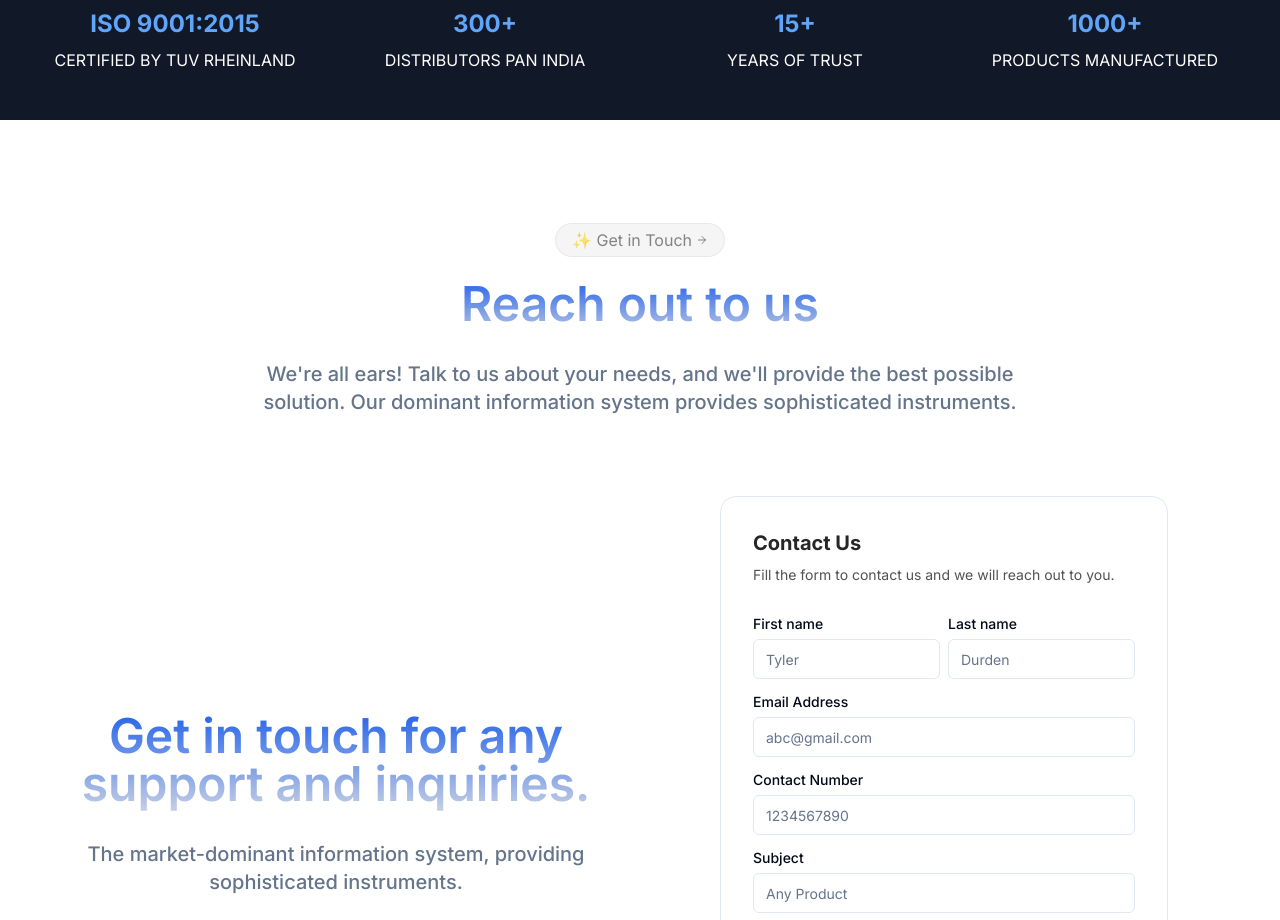
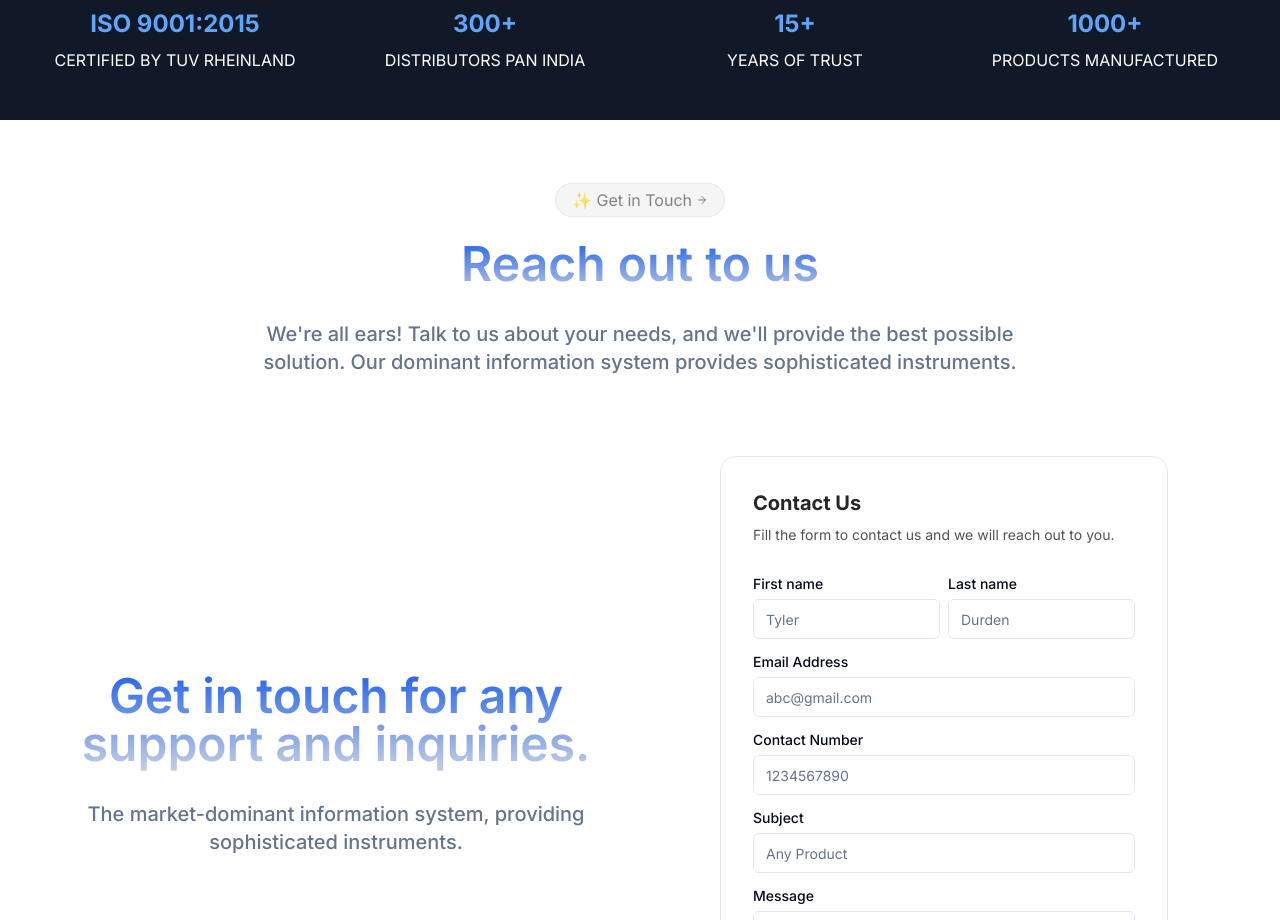
Before and after one commit to darshit890/crosscables, a Next.js app: page / in a window 1280 px wide. Shown: the part 2240-3160 px from the top of the page. Built offline with nearby package versions, Linux system fonts and the light colour scheme.

Commit message:
modified:   components/Contact.tsx

```diff
--- a/components/Contact.tsx
+++ b/components/Contact.tsx
@@ -36,7 +36,7 @@ const Contact = () => {
       <section
         ref={contactRef}
         className={cn(
-          "pt-12 sm:pt-16 md:pt-20 body transition-all duration-1000 ease-in-out",
+          "pt-10 body transition-all duration-1000 ease-in-out",
           isVisible ? "opacity-100 translate-y-0" : "opacity-0 translate-y-10"
         )}
       >
```
